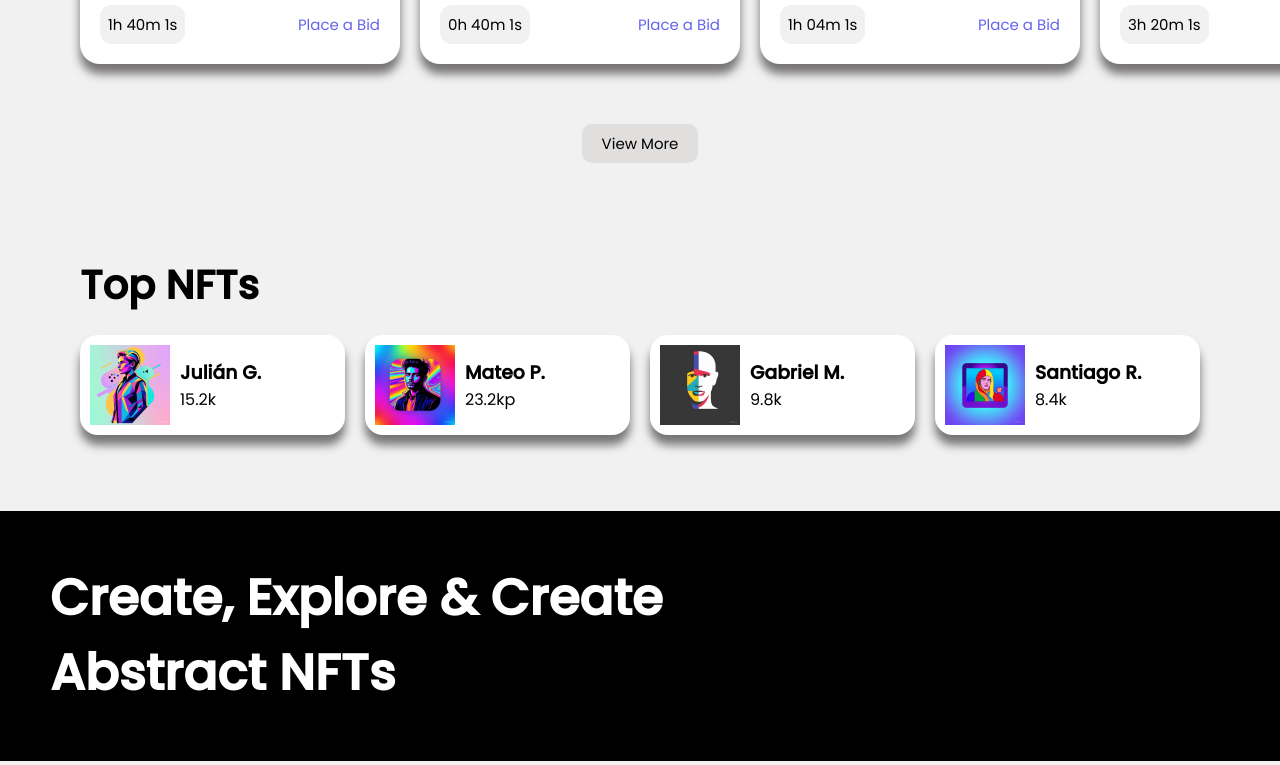
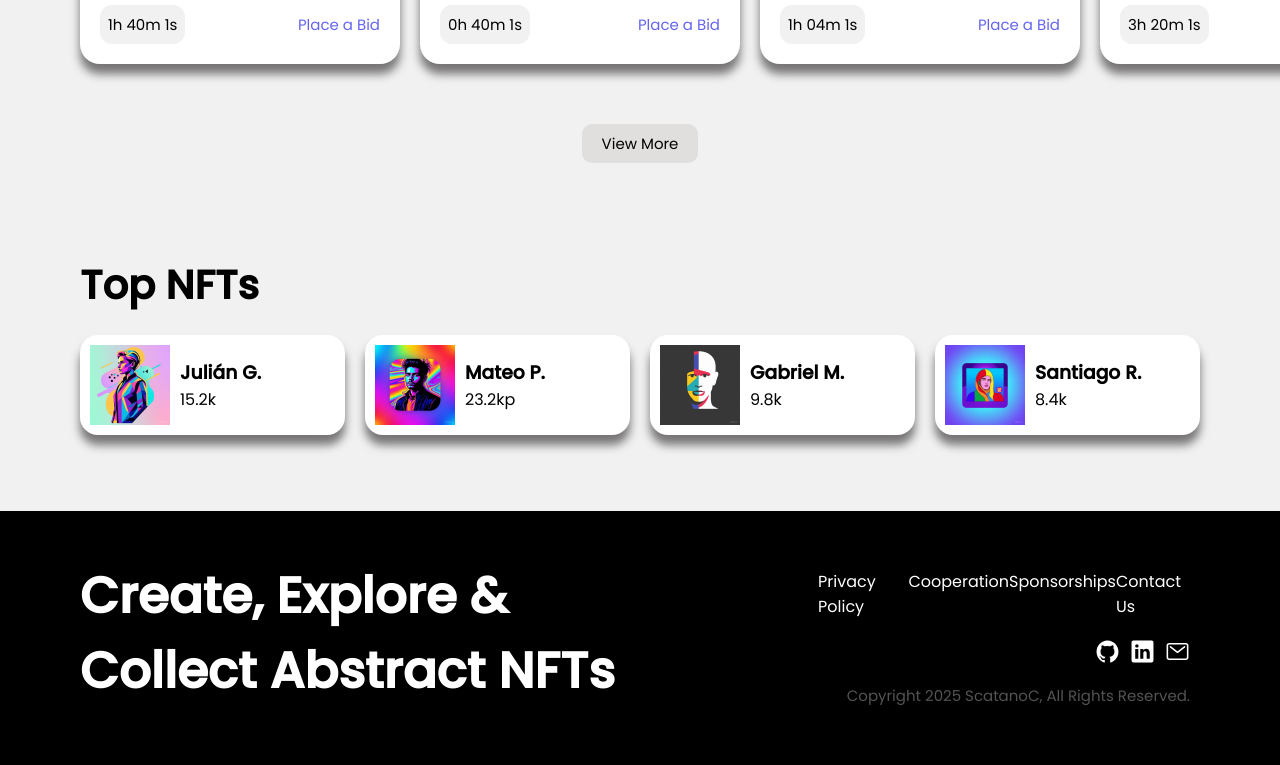
Before and after one commit to SCatanoC/NFT_Landing_Page, a plain HTML site: page index.html in a window 1280 px wide. Shown: the part 1723-2488 px from the top of the page. Drawn offline with nearby package versions, Linux system fonts and the light colour scheme.

Commit message:
css complete

```diff
--- a/index.html
+++ b/index.html
@@ -141,16 +141,25 @@
         </div>
     </section>
     <section class="footer">
-        <h1>Create, Explore & Create Abstract NFTs</h1>
-        <div class="info">
-            <label>Privacy Policy</label>
-            <label>Cooperation</label>
-            <label>Sponsorships</label>
-            <label>Contact Us</label>
-            <div>
-
+        <h1>Create, Explore & Collect Abstract NFTs</h1>
+        <div class="info-container">
+            <div class="info">
+                <label>Privacy Policy</label>
+                <label>Cooperation</label>
+                <label>Sponsorships</label>
+                <label>Contact Us</label>
+            </div>
+            <div class="info-icons">
+               <ion-icon name="logo-github"></ion-icon>
+               <ion-icon name="logo-linkedin"></ion-icon>
+               <ion-icon name="mail-outline"></ion-icon>
+            </div>
+            <div class="copyright">
+                <p>Copyright 2025 ScatanoC, All Rights Reserved.</p>
             </div>
         </div>
     </section>
 </body>
+<script type="module" src="https://unpkg.com/ionicons@7.1.0/dist/ionicons/ionicons.esm.js"></script>
+<script nomodule src="https://unpkg.com/ionicons@7.1.0/dist/ionicons/ionicons.js"></script>
 </html>
--- a/style.css
+++ b/style.css
@@ -300,14 +300,52 @@ body{
 
 .footer{
     display: flex;
+    justify-content: space-between;
     width: 100%;
-    align-items: center;
     background-color: black;
-    padding: 50px;
+    padding: 3em 5em;
+    gap:60px;
 }
 
 .footer h1{
     color: white;
     font-size: 50px;
     font-weight: 800;
+    width: 50%;
 }
+
+.footer .info-container{
+    width: 35%;
+    padding: 10px;
+}
+
+.footer .info-container .info{
+    display: flex;
+    justify-content: space-between;
+    color: white;
+}
+
+.footer .info-container .info-icons{
+    margin-top: 20px;
+    display: flex;
+    justify-content: flex-end;
+    gap: 10px;
+}
+
+.footer .info-container .info-icons ion-icon{
+    width: 25px;
+    height: 25px;
+    color: white;
+}
+
+.footer .info-container .copyright{
+    display: flex;
+    justify-content: flex-end;
+    margin-top: 20px;
+
+}
+
+.footer .info-container .copyright p{
+    font-size: 15px;
+    color: #535353;
+}
```
